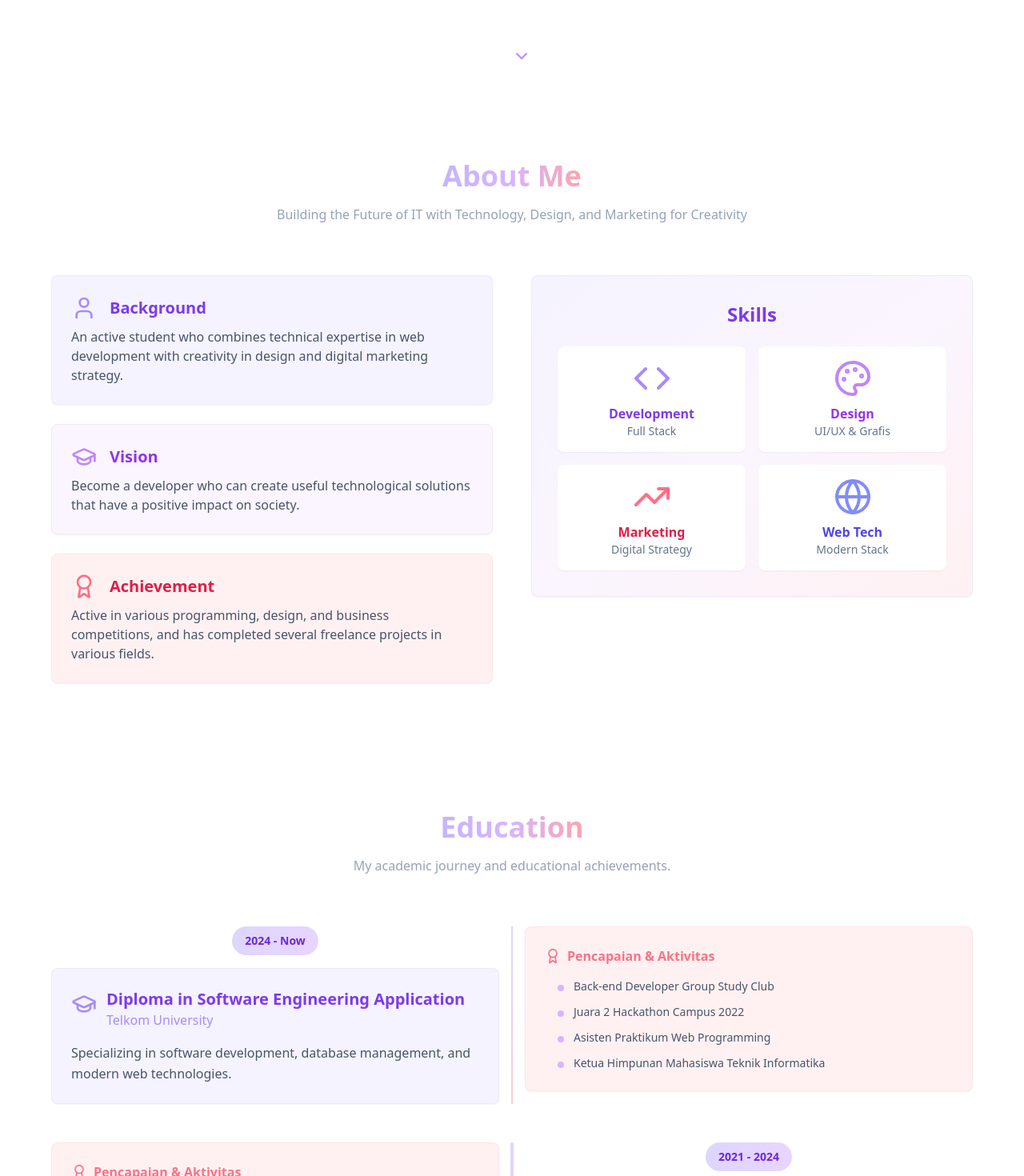
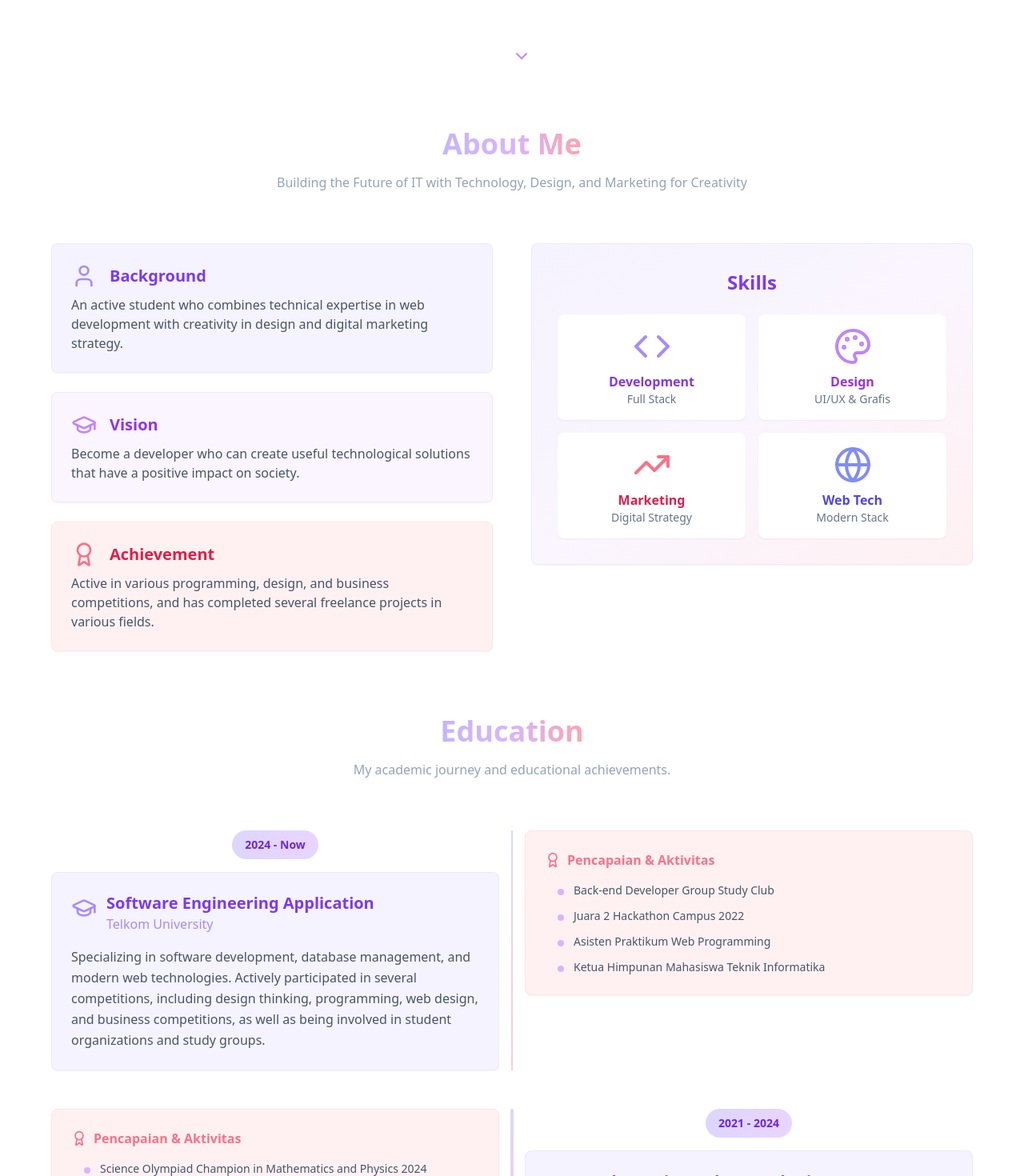
Before and after one commit to jannahkrn/portofolio-ku, a React (Vite) app: page / in a window 1280 px wide. Shown: the part 680-2150 px from the top of the page at 80% size. Built offline with nearby package versions, Linux system fonts and the light colour scheme.

Commit message:
UBAH LAGI WOYYY

```diff
--- a/src/components/AboutSection.jsx
+++ b/src/components/AboutSection.jsx
@@ -3,7 +3,7 @@ import { User, GraduationCap, Award, Code, Palette, TrendingUp, Globe } from 'lu
 
 const AboutSection = () => {
   return (
-    <section id="about" className="py-20 px-4 sm:px-6 lg:px-8 bg-white">
+  <section id="about" className="py-10 px-4 sm:px-6 lg:px-8 bg-white">
       <div className="max-w-6xl mx-auto">
         <div className="text-center mb-16">
           <h2 className="text-3xl sm:text-4xl font-bold mb-4">
--- a/src/components/ContactSection.jsx
+++ b/src/components/ContactSection.jsx
@@ -111,7 +111,7 @@ const ContactSection = () => {
   ];
 
   return (
-    <section id="contact" className="py-20 px-4 sm:px-6 lg:px-8 bg-white">
+  <section id="contact" className="py-10 px-4 sm:px-6 lg:px-8 bg-white">
       <div className="max-w-7xl mx-auto bg-white">
         <div className="text-center mb-8 md:mb-12 lg:mb-16">
           <h2 className="text-3xl sm:text-4xl font-bold mb-4">
--- a/src/components/EducationSection.jsx
+++ b/src/components/EducationSection.jsx
@@ -4,10 +4,10 @@ import { GraduationCap, Award } from 'lucide-react';
 const EducationSection = () => {
   const educationData = [
     {
-      degree: 'Diploma in Software Engineering Application',
+      degree: 'Software Engineering Application',
       school: 'Telkom University',
       period: '2024 - Now',
-      description: 'Specializing in software development, database management, and modern web technologies.',
+      description: 'Specializing in software development, database management, and modern web technologies. Actively participated in several competitions, including design thinking, programming, web design, and business competitions, as well as being involved in student organizations and study groups.',
       achievements: [
         'Back-end Developer Group Study Club',
         'Juara 2 Hackathon Campus 2022',
@@ -32,7 +32,7 @@ const EducationSection = () => {
   ];
 
   return (
-    <section id="education" className="py-20 px-4 sm:px-6 lg:px-8 bg-white">
+  <section id="education" className="py-10 px-4 sm:px-6 lg:px-8 bg-white">
       <div className="max-w-6xl mx-auto">
         <div className="text-center mb-16">
           <h2 className="text-3xl sm:text-4xl font-bold mb-4">
--- a/src/components/ExperienceSection.jsx
+++ b/src/components/ExperienceSection.jsx
@@ -103,7 +103,7 @@ const ExperienceSection = () => {
   };
 
   return (
-    <section id="experience" className="py-20 px-4 sm:px-6 lg:px-8 bg-white">
+  <section id="experience" className="py-10 px-4 sm:px-6 lg:px-8 bg-white">
       <div className="max-w-6xl mx-auto">
         <div className="text-center mb-16">
           <h2 className="text-3xl sm:text-4xl font-bold mb-4">
--- a/src/components/ProjectsSection.jsx
+++ b/src/components/ProjectsSection.jsx
@@ -106,7 +106,7 @@ const ProjectsSection = () => {
   const featuredProjects = projects.filter(project => project.featured);
 
   return (
-    <section id="projects" className="py-20 px-4 sm:px-6 lg:px-8 bg-white">
+  <section id="projects" className="py-10 px-4 sm:px-6 lg:px-8 bg-white">
       <div className="max-w-7xl mx-auto">
         <div className="text-center mb-16">
           <h2 className="text-3xl sm:text-4xl font-bold mb-4">
--- a/src/components/SkillsSection.jsx
+++ b/src/components/SkillsSection.jsx
@@ -344,7 +344,7 @@ const SkillsSection = () => {
         );
 
   return (
-    <section id="skills" className="py-20 px-4 sm:px-6 lg:px-8 bg-white">
+  <section id="skills" className="py-10 px-4 sm:px-6 lg:px-8 bg-white">
       <div className="max-w-7xl mx-auto">
         <div className="text-center mb-16">
           <h2 className="text-3xl sm:text-4xl font-bold mb-4">
```
